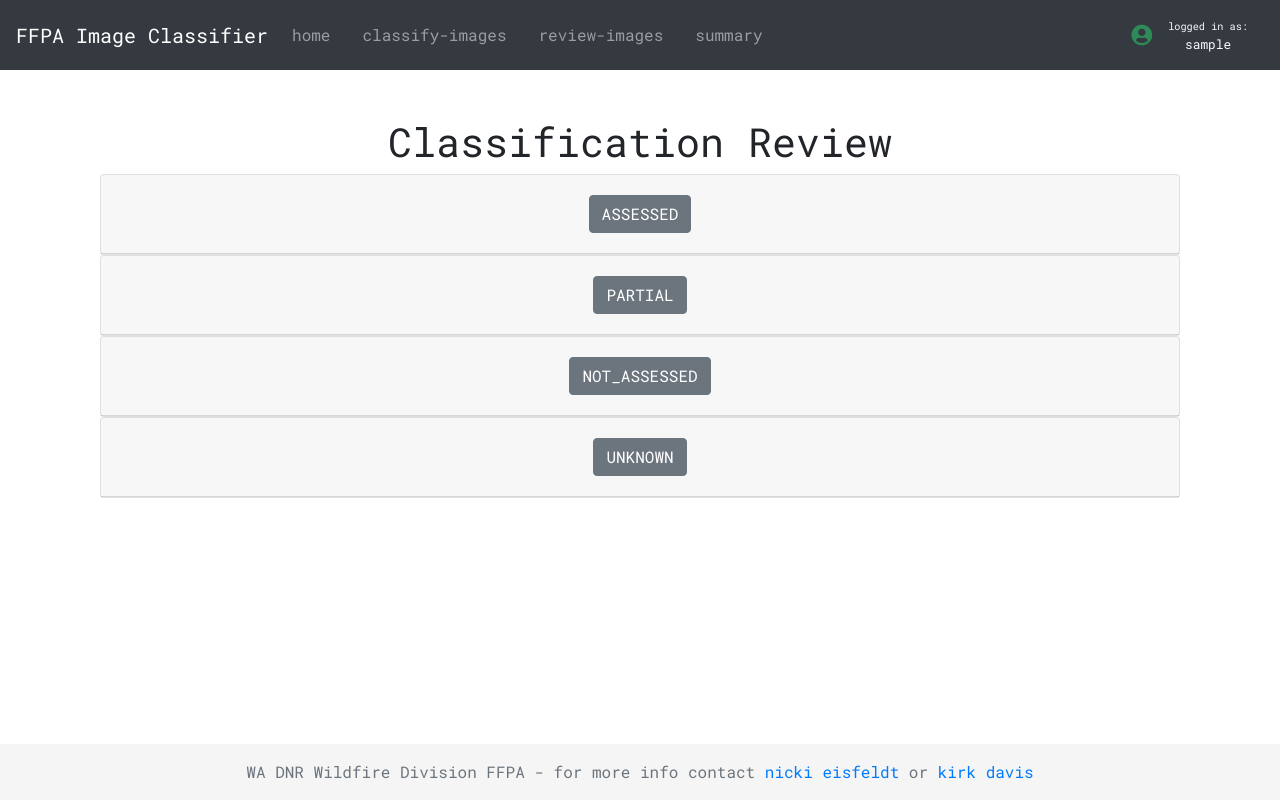
After one commit to kirk5davis/ffpa-classifier, a Django app: page /review in a window 1280 px wide. The commit adds this page. Run offline with Django 3.2, Linux system fonts and the light colour scheme; a user stored in the database is signed in; tables that the repository leaves empty hold one stand-in row (values such as "Sample post"); grey boxes marked "Sample" are stand-in pictures; some libraries are stand-ins or nearby versions.

Commit message:
added image review page

```diff
--- a/classifier/static/classifier/style.css
+++ b/classifier/static/classifier/style.css
@@ -25,3 +25,11 @@ body {
 .green {
   color: seagreen;
 }
+
+.review_img{
+    background-color: #f5f5f5;
+}
+
+.review_img:hover{
+    opacity: 0.5;
+}
--- a/classifier/templates/classifier/base.html
+++ b/classifier/templates/classifier/base.html
@@ -53,6 +53,9 @@
             <a class="nav-link  mr-3" href="{% url 'classify_home' %}">classify-images</a>
           </li>
           <li class="nav-item">
+            <a class="nav-link  mr-3" href="{% url 'review' %}">review-images</a>
+          </li>
+          <li class="nav-item">
             <a class="nav-link  mr-3" href="{% url 'summary' %}">summary</a>
           </li>
         </ul>
--- a/classifier/templates/classifier/img_update_form.html
+++ b/classifier/templates/classifier/img_update_form.html
@@ -11,6 +11,9 @@
             {% csrf_token %}
                 {{ form.as_table }}
                 {{ form.updated_by_user.as_hidden }}
+            {% if first_item.image_classification %}
+            <small>currently classified as: <strong>{{ first_item.image_classification }}</strong></small>
+            {% endif %}
             <br>
             {% for class in classification_list %}
             <input type="submit" class="btn btn-secondary m-2" value="{{ class }}" onclick="(function(){ document.getElementById('id_image_classification').value = '{{ class }}';
@@ -18,7 +21,7 @@
 })();return True;"> </input>
             {% endfor %}
             </form>
-            <small>note: only displays non-classified photos and clicking a class will store it forever</small>
+            <small>note: click a classification to store in the database</small>
             <br><br>
             <table class="table">
                 <tr>
--- /dev/null
+++ b/classifier/templates/classifier/review.html
@@ -0,0 +1,35 @@
+{% extends 'classifier/base.html' %}
+{% block content %}
+
+      <div class="container py-5">
+        <h1> Classification Review </h1>
+        {% if user.is_authenticated %}
+        <div id="accordion">
+        {% for classification in classification_list %}
+          <div class="card">
+            <div class="card-header" id="test">
+              <h5 class="mb-0">
+                <button class="btn btn-secondary m-2" data-toggle="collapse" data-target="#{{ classification }}" aria-expanded="false" aria-controls="{{ classification }}">
+                  {{ classification }}
+                </button>
+              </h5>
+            </div>
+          </div>
+          <div id="{{ classification }}" class="collapse" aria-labelledby="{{ classification }}" data-parent="#accordion">
+          <div class="card-body">
+            {% for img in imgs %}
+                {% if img.image_classification == classification %}
+                <a href="{% url 'classify_iter' img.id %}"><img class="review_img" src="{{ img.image.url }}" width="auto" height="auto"/></a>
+                {% endif %}
+            {% endfor %}
+          </div>
+          </div>
+
+        {% endfor %}
+        </div>
+        {% else %}
+          <p>Please <a href="{% url 'login' %}">log-in</a> to review classifications<br></p>
+          <br>
+        {% endif %}
+      </div><!-- /.container -->
+{% endblock %}
--- a/classifier/urls.py
+++ b/classifier/urls.py
@@ -11,4 +11,5 @@ urlpatterns = [
     path('classify_imgs/<int:img_id>', views.classify_iter, name='classify_iter'),
     path('summary', views.summary, name='summary'),
     path('profile', views.profile, name='profile'),
+    path('review', views.review, name='review')
 ] + static(settings.MEDIA_URL, document_root=settings.MEDIA_ROOT)
--- a/classifier/views.py
+++ b/classifier/views.py
@@ -117,3 +117,15 @@ def profile(request):
         return HttpResponse(template.render(context, request))
     else:
         return HttpResponse(template.render({}, request))
+
+
+def review(request):
+    template = loader.get_template('classifier/review.html')
+    classification_types = Img.CLASSIFICATION_TYPES
+    class_list = [i[0] for i in classification_types]
+    imgs = [i for i in Img.objects.all()]
+    context = {
+        'classification_list': class_list,
+        'imgs': imgs,
+    }
+    return HttpResponse(template.render(context, request))
--- a/img_classifier/settings.py
+++ b/img_classifier/settings.py
@@ -23,7 +23,7 @@ BASE_DIR = os.path.dirname(os.path.dirname(os.path.abspath(__file__)))
 SECRET_KEY = '$_s9)$o%j@05m_0+@lyh8a*pmkd%o2kt70!^wcbg_=-ho8=fx#'
 
 # SECURITY WARNING: don't run with debug turned on in production!
-DEBUG = False
+DEBUG = True
 
 ALLOWED_HOSTS = ['127.0.0.1']
 
```
Also changed, not shown: classifier/admin.py (+14 -4 lines), static/classifier/style.css (+8 -0 lines).
